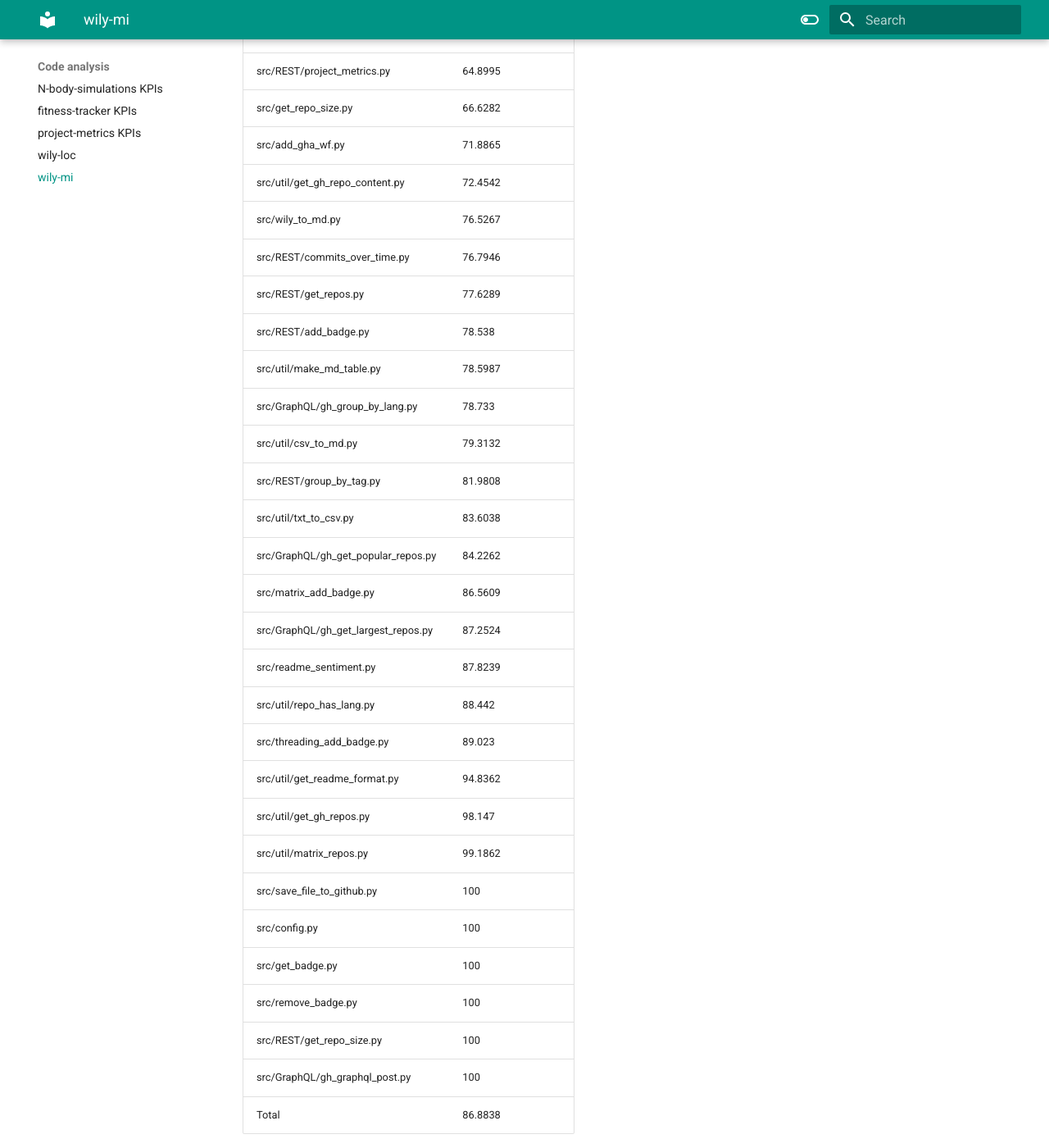
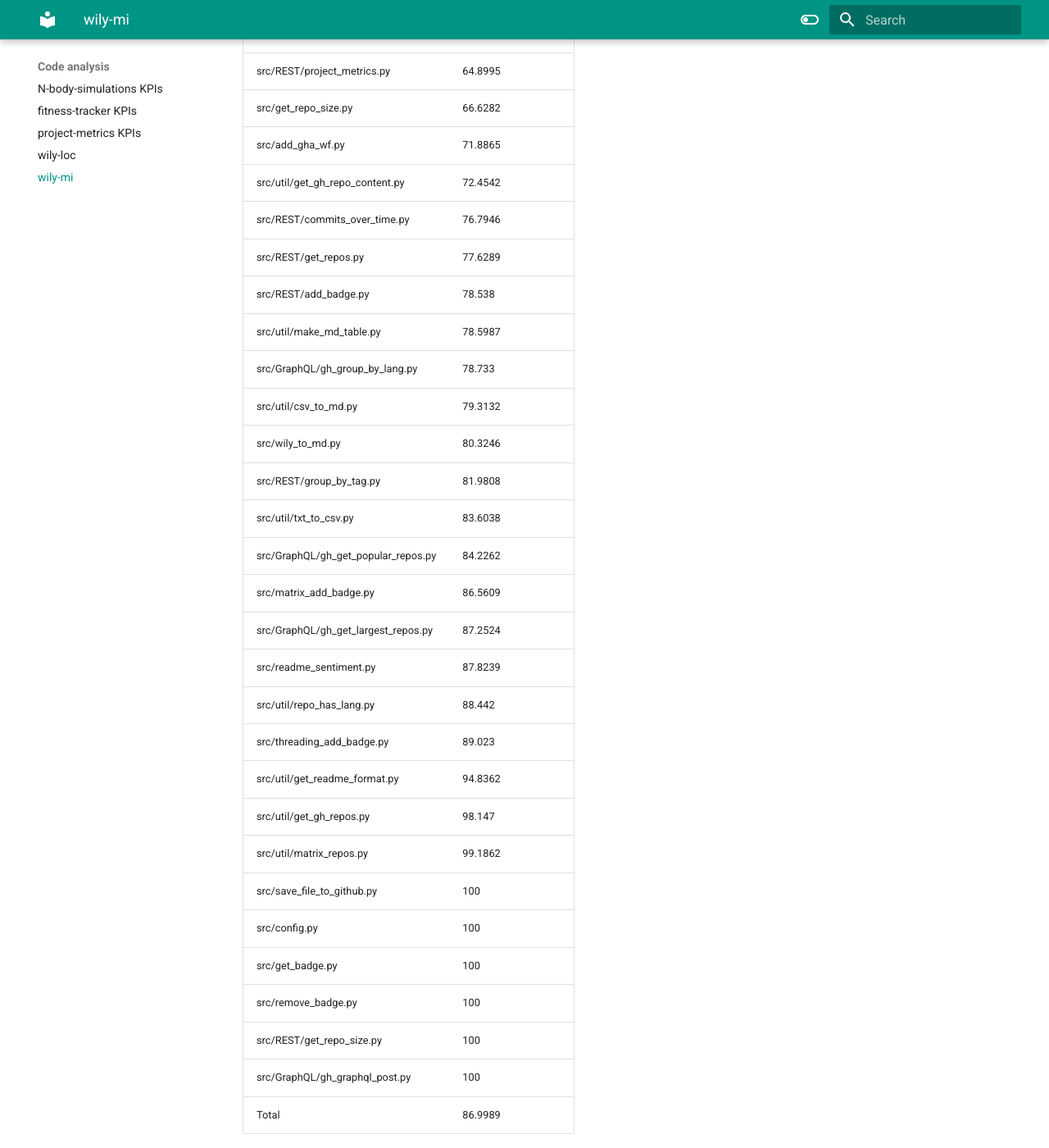
Before and after one commit to TheNewThinkTank/project-metrics, an MkDocs documentation site: the page built from docs/project_docs/code-analysis/wily-mi.md, in a window 1280 px wide and 1400 px high, scrolled down 255 px. Shown: the whole window at 82% size. Built offline with MkDocs 1.6.1 and Material for MkDocs 9.7.7, drawn with Linux system fonts in a browser that asks for light colours.

Commit message:
Updating file

```diff
--- a/docs/project_docs/code-analysis/wily-mi.md
+++ b/docs/project_docs/code-analysis/wily-mi.md
@@ -7,13 +7,13 @@
 | src/get_repo_size.py                |                 66.6282 |
 | src/add_gha_wf.py                   |                 71.8865 |
 | src/util/get_gh_repo_content.py     |                 72.4542 |
-| src/wily_to_md.py                   |                 76.5267 |
 | src/REST/commits_over_time.py       |                 76.7946 |
 | src/REST/get_repos.py               |                 77.6289 |
 | src/REST/add_badge.py               |                 78.538  |
 | src/util/make_md_table.py           |                 78.5987 |
 | src/GraphQL/gh_group_by_lang.py     |                 78.733  |
 | src/util/csv_to_md.py               |                 79.3132 |
+| src/wily_to_md.py                   |                 80.3246 |
 | src/REST/group_by_tag.py            |                 81.9808 |
 | src/util/txt_to_csv.py              |                 83.6038 |
 | src/GraphQL/gh_get_popular_repos.py |                 84.2262 |
@@ -31,4 +31,4 @@
 | src/remove_badge.py                 |                100      |
 | src/REST/get_repo_size.py           |                100      |
 | src/GraphQL/gh_graphql_post.py      |                100      |
-| Total                               |                 86.8838 |
+| Total                               |                 86.9989 |
```
